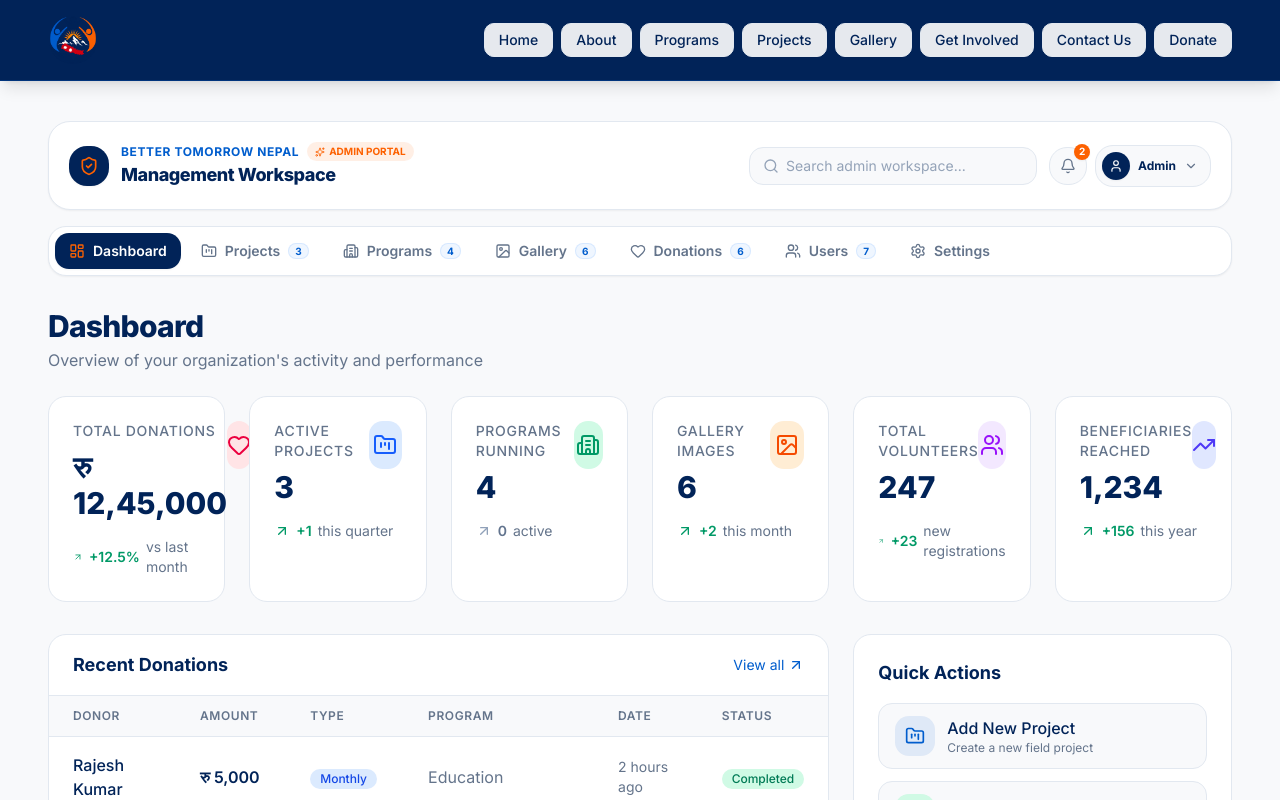
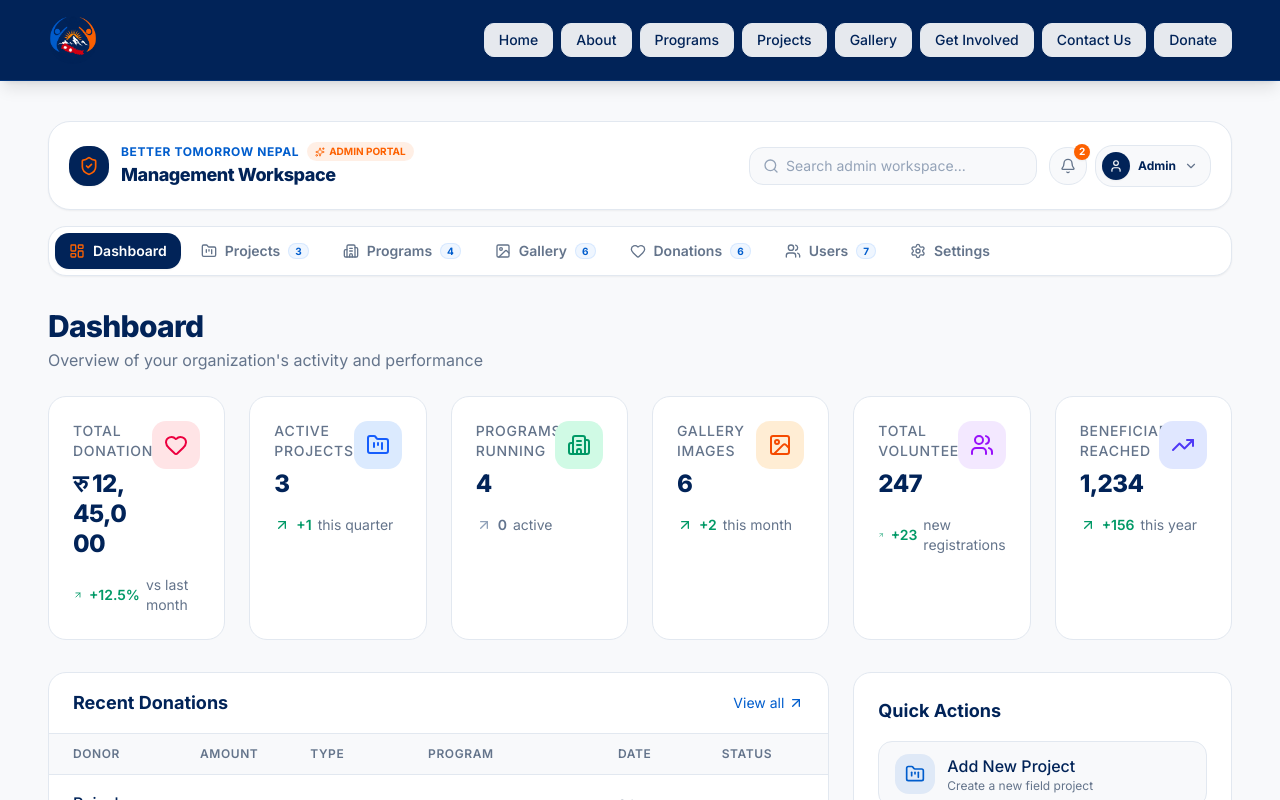
Before and after one commit to Anish-Pokharel7/btn, a Next.js app: page /admin/dashboard in a window 1280 px wide. Shown: the top 800 px of the page. Built offline with nearby package versions, Linux system fonts and the light colour scheme.

Commit message:
style: enhance StatCard component layout with improved spacing and overflow handling

```diff
--- a/app/admin/dashboard/page.tsx
+++ b/app/admin/dashboard/page.tsx
@@ -77,13 +77,13 @@ const recentActivity = [
 function StatCard({ stat }: { stat: typeof stats[0] }) {
   const Icon = stat.icon;
   return (
-    <div className="bg-white rounded-2xl border border-[#E2E8F0] p-6 hover:shadow-lg hover:border-[#005DCD]/30 transition-all duration-300">
-      <div className="flex items-start justify-between">
-        <div>
+    <div className="bg-white rounded-2xl border border-[#E2E8F0] p-6 overflow-hidden hover:shadow-lg hover:border-[#005DCD]/30 transition-all duration-300">
+      <div className="flex items-start justify-between gap-3">
+        <div className="min-w-0">
           <p className="text-[#64748B] text-sm font-medium uppercase tracking-wider mb-2">{stat.label}</p>
-          <p className="text-3xl font-extrabold text-[#012358]">{stat.value}</p>
+          <p className="text-2xl font-extrabold text-[#012358] break-all tracking-tight leading-tight">{stat.value}</p>
         </div>
-        <div className={`w-12 h-12 rounded-xl ${stat.iconColor} flex items-center justify-center`}>
+        <div className={`w-12 h-12 rounded-xl ${stat.iconColor} flex items-center justify-center flex-shrink-0`}>
           <Icon className="w-6 h-6" />
         </div>
       </div>
```
